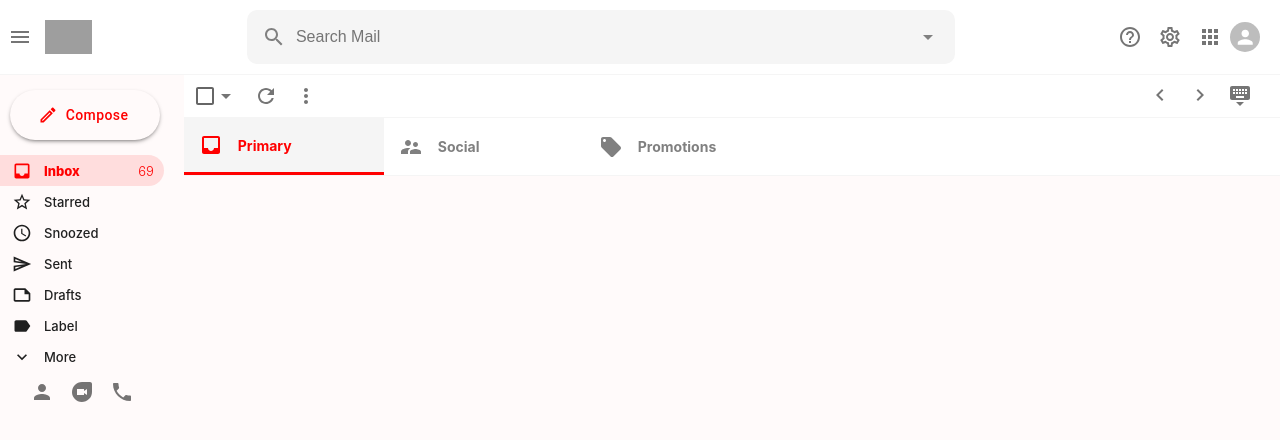
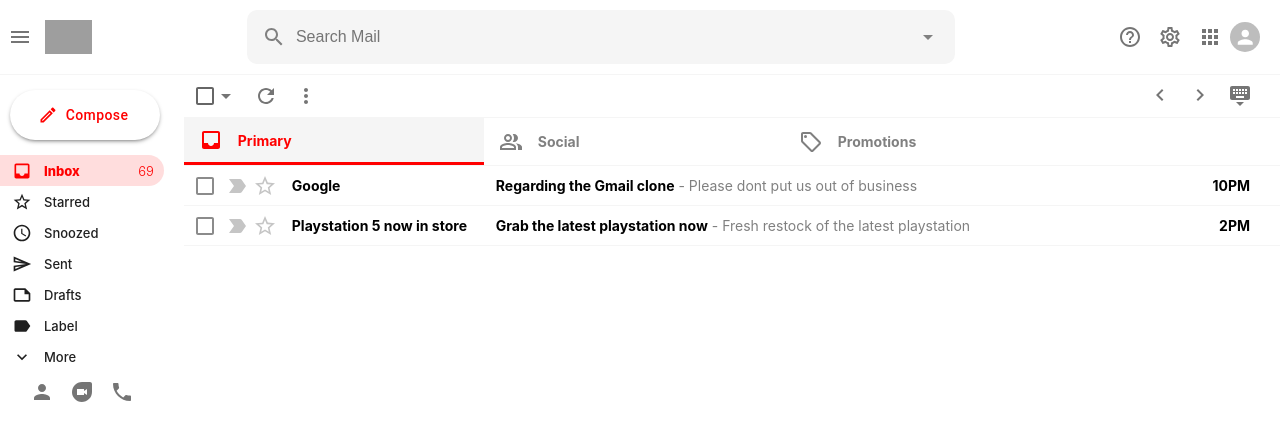
Before and after one commit to DevShasa/gmail_clone, a React (Create React App) app: page / in a window 1280 px wide. Shown: the top 440 px of the page. Built offline with nearby package versions, Linux system fonts and the light colour scheme; grey boxes are pictures that could not be loaded.

Commit message:
Additional styles for emairow component

```diff
--- a/src/components/EmailList.js
+++ b/src/components/EmailList.js
@@ -10,10 +10,12 @@
     ChevronRight ,
     KeyboardHide,
     Inbox,
-    SupervisorAccount,
-    LocalOffer
+    PeopleAltOutlined,
+    LocalOfferOutlined
 } from '@mui/icons-material';
 import Section from "./Section";
+import EmailRow from "./EmailRow";
+
 
 function EmailList() {
     return (
@@ -35,9 +37,23 @@
 
             <div className="emailList__sections">
                 <Section Icon = {Inbox} title="Primary" color="red" selected />
-                <Section Icon = {SupervisorAccount} title="Social" color="#1A73E8"  />
-                <Section Icon = {LocalOffer} title="Promotions" color="green" />
+                <Section Icon = {PeopleAltOutlined} title="Social" color="#1A73E8"  />
+                <Section Icon = {LocalOfferOutlined} title="Promotions" color="green" />
+            </div>
 
+            <div className="emailList__list">
+                <EmailRow
+                    title="Google"
+                    subject="Regarding the Gmail clone"
+                    description="Please dont put us out of business"
+                    time="10pm"
+                />
+                <EmailRow
+                    title="Playstation 5 now in store"
+                    subject="Grab the latest playstation now"
+                    description="Fresh restock of the latest playstation"
+                    time="2pm"
+                />
             </div>
         </div>
     )
--- /dev/null
+++ b/src/components/EmailRow.css
@@ -0,0 +1,54 @@
+.emailRow{
+    display: flex;
+    align-items: center;
+    border-bottom: 1px solid whitesmoke;
+    height: 40px;
+    cursor:pointer;
+    z-index: 999;
+}
+.emailRow:hover{
+    border-top:1px solid whitesmoke;
+    box-shadow: 0px 4px 4px -2px rgba(0,0,0,0.24);
+}
+
+.emailRow__options > button{
+    color:rgb(197, 197, 197) !important;
+    padding: 5px !important;;
+}
+.emailRow__options > .MuiCheckbox-root{
+    color: rgb(139, 139, 139) !important;
+}
+.emailRow__options> * + *{
+    margin-left: -6px!important;
+}
+.emailRow__title{
+    font-size: 14px;
+    margin-left: 10px;
+    width: 199px;
+    overflow:hidden;
+    white-space: nowrap;
+    text-overflow: ellipsis;
+    margin-right: 5px;
+}
+.emailRow__message{
+    display: flex;
+    font-size: 14px;
+    flex:0.9;
+}
+.emailRow__message > h4{
+    width: 95%;
+    overflow:hidden;
+    white-space: nowrap;
+    text-overflow:ellipsis;
+}
+.emailRow__description{
+    font-weight: 400;
+    color:grey;
+}
+.emailRow__time{
+    margin-left: auto;
+    margin-right: 30px;
+    font-size: 14px;
+    font-weight: bold;
+    text-transform: uppercase;
+}
--- /dev/null
+++ b/src/components/EmailRow.js
@@ -0,0 +1,37 @@
+import React from 'react';
+import "./EmailRow.css";
+import { IconButton, Checkbox } from "@mui/material";
+import { LabelImportantOutlined, StarBorderOutlined} from "@mui/icons-material"
+
+function EmailRow({ id, title, subject, description, time }) {
+
+    const openMail = () =>{
+        console.log("The Mail has been opened")
+    }
+
+    return (
+        <div className="emailRow" onClick={openMail}>
+            <div className="emailRow__options">
+                <Checkbox />
+                <IconButton> <LabelImportantOutlined/> </IconButton>
+                <IconButton> <StarBorderOutlined/> </IconButton>
+            </div>
+
+            <h4 className="emailRow__title">{title}</h4>
+
+            <div className="emailRow__message">
+                <h4>
+                    { subject }
+                    <span className="emailRow__description">
+                        {" - " + description}
+                    </span>
+                </h4>
+            </div>
+
+            <p className="emailRow__time">{time}</p>
+
+        </div>
+    );
+}
+
+export default EmailRow
--- a/src/components/Section.css
+++ b/src/components/Section.css
@@ -2,10 +2,11 @@
     display: flex;
     align-items: center;
     padding: 15px;
-    min-width: 200px;
+    min-width: 300px;
     cursor:pointer;
     color:gray;
     border-width: 0 !important;
+    height:47px;
 }
 .section--selected{
     background-color:whitesmoke;
@@ -19,4 +20,5 @@
 .section > h4{
     font-size: 14px;
     margin-left: 15px;
+    overflow:hidden;
 }
--- a/src/index.css
+++ b/src/index.css
@@ -13,7 +13,6 @@
     sans-serif;
   -webkit-font-smoothing: antialiased;
   -moz-osx-font-smoothing: grayscale;
-  background-color: snow;
 }
 
 code {
```
